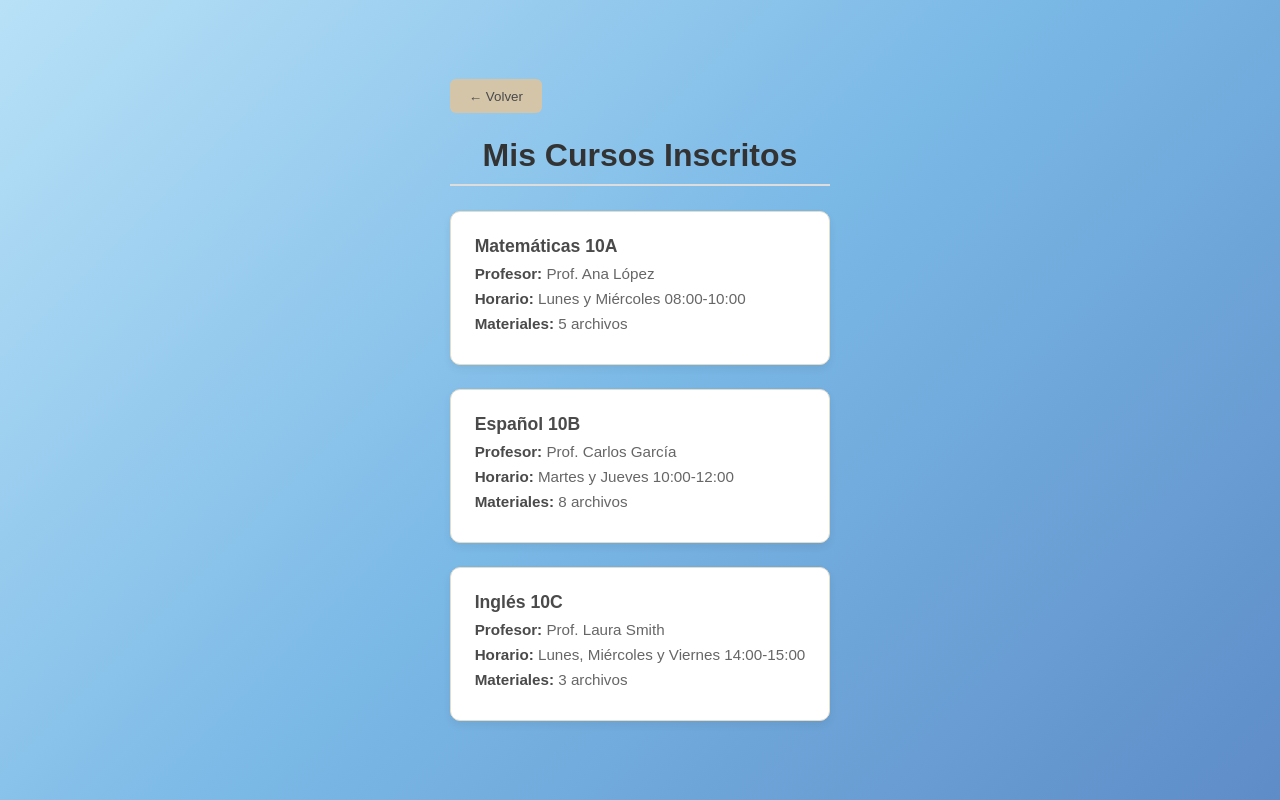
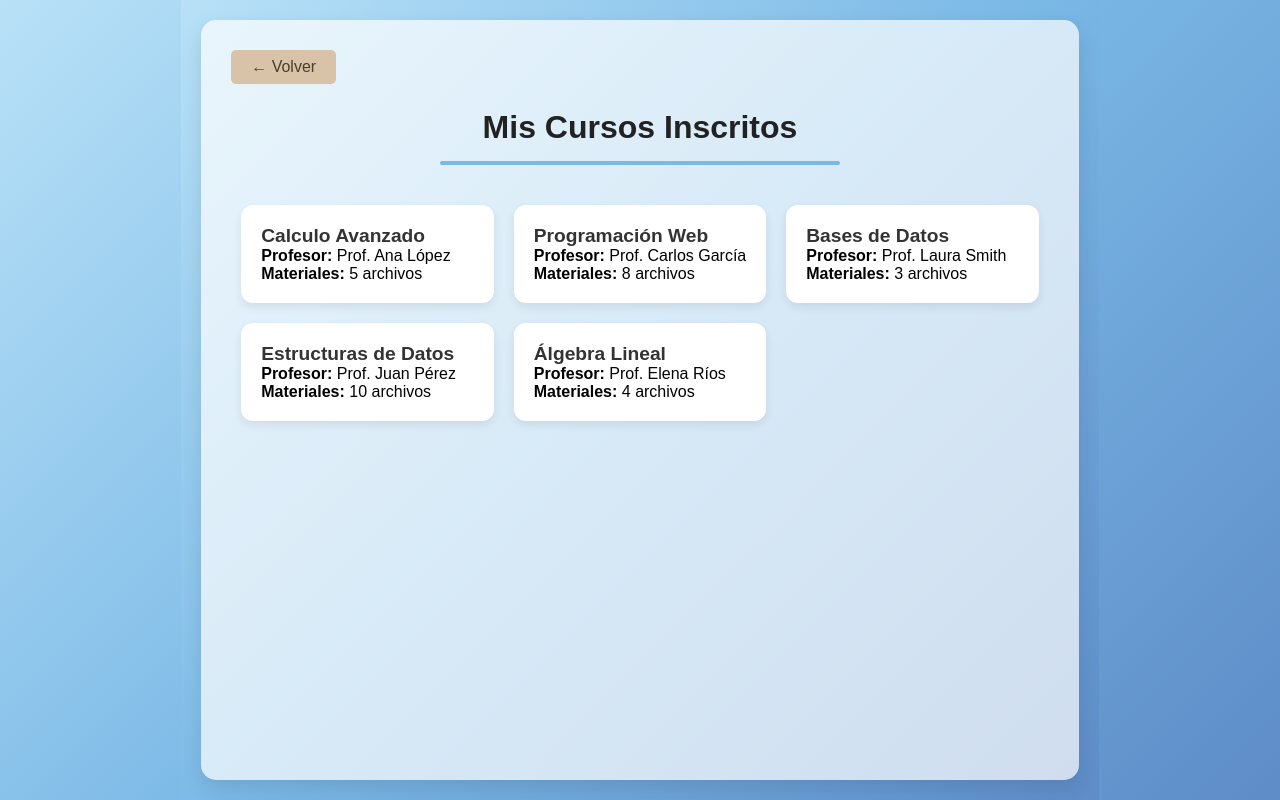
Before and after one commit to FranQui2811/propuesta-react, a React (Create React App) app in the folder frontendassist/: page /User/MyCourses in a window 1280 px wide. Built offline with nearby package versions, Linux system fonts and the light colour scheme.

Commit message:
se hace interfaz home de estudiante, se puede ver mis cursos y asistencia

```diff
--- a/frontendassist/src/App.js
+++ b/frontendassist/src/App.js
@@ -6,6 +6,7 @@ import { RecoverPassword } from './Components/Page/RecoverPassword/RecoverPasswo
 import { HomeAdmin } from './Components/Page/Admin/HomeAdmin/HomeAdmin';
 import { HomeUser } from './Components/Page/User/HomeUser/HomeUser';
 import { MyCourses } from './Components/Page/User/MyCourses/MyCourses';
+import { AttendanceHistoryUser } from './Components/Page/User/AttendanceHistoryUser/AttendanceHistoryUser';
 import { HomeTeacher } from './Components/Page/Teacher/HomeTeacher/HomeTeacher';
 import { RegisterAssist } from './Components/Page/Teacher/RegisterAssist/RegisterAssist';
 import { ManageCourses } from './Components/Page/Teacher/ManageCourses/ManageCourses';
@@ -24,6 +25,7 @@ function App() {
         <Route path="/HomeAdmin" element={<HomeAdmin/>}></Route>
         <Route path="/HomeUser" element={<HomeUser/>}></Route>
         <Route path="/User/MyCourses" element={<MyCourses />} />
+        <Route path="/User/AttendanceHistoryUser" element={<AttendanceHistoryUser/>} />
         <Route path="/HomeTeacher" element={<HomeTeacher/>}></Route>
         <Route path="/Teacher/Courses" element={<ManageCourses/>}></Route>
         <Route path="/Teacher/Attendance" element={<TakeAttendance/>}></Route>
--- /dev/null
+++ b/frontendassist/src/Components/Page/User/AttendanceHistoryUser/AttendanceHistoryUser.css
@@ -0,0 +1,174 @@
+/* ============================
+   CONTENEDOR PRINCIPAL
+=============================== */
+.attendance-history-container-User {
+    padding: 20px;
+    /* Fondo con degradado azul (mismo estilo que MyCourses) */
+    background: linear-gradient(135deg, #b8e1f7, #7ab8e6, #5e8cc7);
+    min-height: 100vh;
+    display: flex;
+    justify-content: center;
+}
+
+.attendance-history-wrapper-User {
+    width: 100%;
+    max-width: 900px; /* Ancho para centrar la tabla */
+    padding: 30px;
+    border-radius: 15px;
+    /* Fondo del wrapper blanco semi-transparente */
+    background-color: rgba(255, 255, 255, 0.9);
+    box-shadow: 0 8px 20px rgba(0, 0, 0, 0.1);
+}
+
+
+/* ============================
+   BOTÓN VOLVER (Estilo Arena)
+=============================== */
+.back-button-User {
+    background-color: #d8c2a8; /* Color beige/arena */
+    border: none;
+    color: #4c3f2b;
+    padding: 8px 20px;
+    border-radius: 5px;
+    cursor: pointer;
+    margin-bottom: 25px;
+    font-size: 1rem;
+    transition: background-color 0.2s;
+}
+
+.back-button-User:hover {
+    background-color: #c8b298;
+    color: #4c3f2b;
+}
+
+/* ============================
+   TÍTULO Y SEPARADOR
+=============================== */
+.attendance-title-User {
+    color: #222;
+    text-align: center;
+    padding-bottom: 15px;
+    margin-top: 0;
+    margin-bottom: 0;
+    font-size: 1.8rem;
+}
+
+.title-separator-User {
+    width: 400px;
+    height: 4px;
+    background-color: #7ab8e6;
+    margin: 0px auto 30px auto; /* Centra la barra y añade espacio debajo */
+    border-radius: 2px;
+}
+
+/* ============================
+   TABLA DE ASISTENCIA
+=============================== */
+.attendance-table-container-User {
+    width: 100%;
+    overflow-x: auto; /* Para scroll en pantallas muy pequeñas */
+}
+
+.attendance-table-User {
+    width: 100%;
+    border-collapse: collapse; /* Elimina los espacios dobles entre bordes */
+    /* background-color: white; (Ya lo tiene el wrapper, pero se puede añadir) */
+    border-radius: 8px; /* Bordes redondeados para la tabla completa */
+    overflow: hidden; /* Necesario para que el border-radius se aplique */
+    box-shadow: 0 4px 10px rgba(0,0,0,0.05);
+}
+
+/* Encabezados de la tabla */
+.attendance-table-User th {
+    /* Fondo con un toque de azul para el encabezado */
+    background-color: #e6f0fa;
+    color: #333;
+    padding: 15px 12px;
+    text-align: center;
+    border-bottom: 2px solid #cce0f5; /* Línea separadora azul claro */
+    font-weight: 700;
+}
+
+/* El primer encabezado (Materia) debe ir a la izquierda */
+.attendance-table-User th:first-child {
+    text-align: left;
+    width: 40%; /* Dar más espacio a la materia */
+}
+
+/* Filas del cuerpo de la tabla */
+.attendance-table-User td {
+    padding: 15px 12px;
+    border-bottom: 1px solid #f0f0f0;
+    text-align: center;
+    color: #555;
+}
+
+/* La primera celda (Materia) debe ir a la izquierda y tener estilo */
+.attendance-table-User td:first-child {
+    text-align: left;
+    font-weight: 600;
+    color: #333;
+}
+
+/* Estilo para filas pares (opcional, para mejor legibilidad) */
+.attendance-table-User tbody tr:nth-child(even) {
+    background-color: #fafafa;
+}
+
+/* Estilo al pasar el ratón por la fila */
+.attendance-table-User tbody tr:hover {
+    background-color: #f5f5f5;
+    transition: background-color 0.2s;
+}
+
+/* Quitar el borde inferior de la última fila */
+.attendance-table-User tbody tr:last-child td {
+    border-bottom: none;
+}
+
+/* Estilo para porcentaje bajo (si lo usas) */
+.low-attendance {
+    color: #dc3545; /* Rojo de advertencia */
+    font-weight: bold;
+}
+
+/* ============================
+   RESPONSIVE DESIGN (Corregido y Ajustado)
+=============================== */
+
+/* Tabletas y pantallas medianas (max-width: 900px) */
+@media (max-width: 900px) {
+    .attendance-history-wrapper-User {
+        max-width: 700px;
+        padding: 30px 20px;
+    }
+
+    .title-separator-User {
+        width: 250px;
+    }
+
+    .attendance-table-User th,
+    .attendance-table-User td {
+        padding: 12px 10px;
+        font-size: 0.95rem;
+    }
+}
+
+/* Dispositivos Móviles (max-width: 600px) */
+@media (max-width: 600px) {
+    .attendance-history-wrapper-User {
+        /* Si usaste la Opción A (centrado de bloque), no necesitas el margin aquí */
+        /* Si usaste la Opción B (Flexbox), ajusta el margin: */
+        margin: 1px auto; /* Centrado y margen */
+        margin-bottom: 200px;
+        padding: 20px 15px;
+    }
+
+    /* ... el resto de estilos de la tabla ... */
+
+    .title-separator-User {
+        /* Barra de separación pequeña */
+        width: 80px;
+        margin-bottom: 20px;
+    }
+}
--- /dev/null
+++ b/frontendassist/src/Components/Page/User/AttendanceHistoryUser/AttendanceHistoryUser.jsx
@@ -0,0 +1,65 @@
+import React, { useState, useEffect } from 'react';
+import { useNavigate } from 'react-router-dom';
+import './AttendanceHistoryUser.css';
+
+export const AttendanceHistoryUser = () => {
+    // ... (Tu estado y useEffect se mantienen sin cambios) ...
+    const [courseAttendanceSummary, setCourseAttendanceSummary] = useState([
+        { materia: 'Cálculo Avanzado', totalClases: 6, asistencias: 3, ausencias: 3, },
+        { materia: 'Programación Web', totalClases: 3, asistencias: 3, ausencias: 0,  },
+        { materia: 'Bases de Datos', totalClases: 1, asistencias: 1, ausencias: 0,  },
+    ]);
+    const navigate = useNavigate();
+
+    // ... (Tu lógica de useEffect, isLoading y error se mantienen sin cambios) ...
+
+    return (
+        <div className="attendance-history-container-User">
+            {/* === Nuevo Wrapper (Contenedor Blanco) === */}
+            <div className="attendance-history-wrapper-User">
+
+                {/* Botón Volver - CLASE MODIFICADA */}
+                <button
+                    onClick={() => navigate(-1)}
+                    className="back-button-User"
+                >
+                    ← Volver
+                </button>
+
+                <h1 className="attendance-title-User">Historial de Asistencia</h1>
+                {/* Separador de Título */}
+                <div className="title-separator-User"></div>
+
+                <div className="attendance-table-container-User">
+                    {courseAttendanceSummary.length === 0 ? (
+                        <p>Aún no hay registros de asistencia disponibles.</p>
+                    ) : (
+                        <table className="attendance-table-User">
+                            <thead>
+                                <tr>
+                                    <th>Materia</th>
+                                    <th>Total Clases</th>
+                                    <th>Asistencias</th>
+                                    <th>Ausencias</th>
+                                </tr>
+                            </thead>
+                            <tbody>
+                                {courseAttendanceSummary.map((item, index) => (
+                                    <tr key={index}>
+                                        <td>{item.materia}</td>
+                                        <td>{item.totalClases}</td>
+                                        <td>{item.asistencias}</td>
+                                        <td>{item.ausencias}</td>
+                                    </tr>
+                                ))}
+                            </tbody>
+                        </table>
+                    )}
+                </div>
+            {/* Cierre del Wrapper */}
+            </div>
+        </div>
+    );
+};
+
+export default AttendanceHistoryUser;
--- a/frontendassist/src/Components/Page/User/MyCourses/MyCourses.css
+++ b/frontendassist/src/Components/Page/User/MyCourses/MyCourses.css
@@ -1,128 +1,128 @@
-/* Contenedor principal (mantiene la estructura de MyCourses) */
-.attendance-container {
+/* ============================
+   CONTENEDOR PRINCIPAL
+=============================== */
+.my-courses-container-user {
     padding: 20px;
-    /* Usa el mismo fondo para consistencia */
-    background-color: #f7f9fc;
+    /* Fondo con degradado azul */
+    background: linear-gradient(135deg, #b8e1f7, #7ab8e6, #5e8cc7);
     min-height: 100vh;
     display: flex;
     justify-content: center;
 }
 
-/* Wrapper para limitar el ancho y centrar (mantiene la estructura) */
-.attendance-wrapper {
+.my-courses-wrapper-user {
     width: 100%;
-    max-width: 1000px; /* Un poco más estrecho, ideal para tablas */
+    max-width: 1000px;
+    padding: 30px; /* Aumenta el padding dentro del wrapper */
+    border-radius: 15px;
+    /* === CAMBIO CLAVE 3: Fondo del Wrapper === */
+    background-color: rgba(255, 255, 255, 0.7); /* Fondo blanco semi-transparente para un look limpio */
+    box-shadow: 0 8px 20px rgba(0, 0, 0, 0.1);
 }
 
-h1 {
-    color: #333;
+/* ============================
+   BOTÓN VOLVER
+=============================== */
+.back-button-user {
+    /* === CAMBIO CLAVE 1: Estilo del botón (Beige/Arena) === */
+    background-color: #d8c2a8; /* Color beige/arena */
+    border: none; /* Eliminar el borde */
+    color: #4c3f2b; /* Color de texto oscuro para contraste */
+    padding: 8px 20px;
+    border-radius: 5px;
+    cursor: pointer;
     margin-bottom: 25px;
-    text-align: center;
-    border-bottom: 2px solid #ddd;
-    padding-bottom: 10px;
+    margin-left: 0; /* Aseguramos que esté alineado con el borde del wrapper */
+    font-size: 1rem;
+    transition: background-color 0.2s;
 }
 
-/* Botón de Volver (mantiene la estética de MyCourses) */
-.back-button {
-    background: none;
-    border: 1px solid #007bff; /* Color primario */
-    color: #007bff;
-    padding: 8px 15px;
-    border-radius: 5px;
-    cursor: pointer;
-    margin-bottom: 20px;
-    transition: background-color 0.3s, color 0.3s;
+.back-button-user:hover {
+    background-color: #c8b298; /* Un tono más oscuro al pasar el ratón */
+    color: #4c3f2b;
 }
 
-.back-button:hover {
-    background-color: #007bff;
-    color: white;
+/* ============================
+   TÍTULO
+=============================== */
+h1 {
+    color: #222;
+    text-align: center;
+    padding-bottom: 15px; /* Más espacio para la barra */
+    margin-top: 0;
+    margin-bottom: 0; /* Eliminamos el margin-bottom del h1 */
 }
 
-/* --- Estilos Específicos de la Tabla de Asistencia --- */
-
-.attendance-table-container {
-    overflow-x: auto; /* Para manejo en móviles/pantallas pequeñas */
-    background: #ffffff; /* Fondo blanco como las tarjetas */
-    border-radius: 10px;
-    box-shadow: 0 4px 10px rgba(0, 0, 0, 0.1);
-    padding: 20px; /* Añadimos padding para separar la tabla del borde del contenedor */
+/* === CAMBIO CLAVE 2: Barra de Separación debajo del Título === */
+.title-separator-user {
+    width: 400px; /* Ancho de la barra */
+    height: 4px; /* Altura de la barra */
+    background-color: #7ab8e6; /* Color azul, puedes cambiarlo a #333 si quieres negro */
+    margin: 0px auto 30px auto; /* Centra la barra y añade espacio debajo */
+    border-radius: 2px;
 }
 
-table {
-    width: 100%;
-    border-collapse: collapse;
+/* ============================
+   LISTA DE CURSOS (GRID DE 3)
+=============================== */
+.courses-row-user {
+    display: grid;
+    grid-template-columns: repeat(3, 1fr);
+    gap: 20px;
+    padding: 10px;
+    margin: 0 auto;
 }
 
-/* Encabezado de la tabla */
-table thead th {
-    background-color: #f0f0f0; /* Fondo claro para el encabezado */
-    color: #333;
-    padding: 12px 15px;
-    text-align: left;
-    font-size: 1em;
-    border-bottom: 2px solid #ddd;
+
+/* ============================
+   TARJETAS
+=============================== */
+.course-card-user {
+    background: white;
+    padding: 20px;
+    border-radius: 12px;
+    /* Box shadow más suave para complementar el fondo */
+    box-shadow: 0 4px 10px rgba(0,0,0,0.08);
 }
 
-/* Cuerpo de la tabla */
-table tbody tr {
-    border-bottom: 1px solid #eee;
+.course-card-user h3 {
+    margin-top: 0;
+    color: #333;
+    font-size: 1.2rem;
 }
 
-table tbody tr:last-child {
-    border-bottom: none; /* Eliminar borde inferior de la última fila */
+.course-info-user strong {
+    color: #000;
 }
 
-table tbody tr:hover {
-    background-color: #f9f9f9;
+/* ============================
+   RESPONSIVE — AJUSTE DE GRID
+=============================== */
+
+/* Tablet/Pantallas medianas: 2 columnas */
+@media (max-width: 900px) {
+    .courses-row-user {
+        grid-template-columns: repeat(2, 1fr);
+        gap: 15px;
+    }
 }
 
-table tbody td {
-    padding: 12px 15px;
-    color: #555;
-    font-size: 0.95em;
-    vertical-align: middle;
+/* Móviles: 1 columna */
+@media (max-width: 600px) {
+    .my-courses-wrapper-user {
+        padding: 20px; /* Reducimos el padding en móvil */
+    }
+    /* Estilo General (Aplicado también en PC) */
+.title-separator-user {
+    width: 200px; /* Ancho para PC/Tablet */
+    height: 4px;
+    background-color: #7ab8e6;
+    margin: 0px auto 30px auto; /* Crucial para centrar y añadir espacio */
+    border-radius: 2px;
 }
 
-/* Estilos para resaltar datos importantes */
-.attended {
-    color: #28a745; /* Verde (como el botón de materiales) */
-    font-weight: bold;
+    .courses-row-user {
+        grid-template-columns: 1fr;
+        gap: 15px;
+    }
 }
-
-.absences {
-    color: #dc3545; /* Rojo para alerta */
-    font-weight: bold;
-}
-
-/* Estilo para las filas que tienen un índice de ausencias que requiere atención */
-tr.low-attendance {
-    background-color: #fff8e1; /* Amarillo muy suave */
-}
-
-/* Botón de Detalles (adaptado del botón de materiales, pero más pequeño/gris) */
-.details-btn {
-    background-color: #007bff; /* Color primario */
-    color: white;
-    border: none;
-    padding: 8px 12px;
-    border-radius: 5px;
-    cursor: pointer;
-    font-size: 0.9em;
-    transition: background-color 0.3s ease;
-}
-
-.details-btn:hover {
-    background-color: #0056b3;
-}
-
-/* Mensaje sin datos (mantiene la estructura de no-courses) */
-.no-data {
-    text-align: center;
-    padding: 30px;
-    color: #6c757d;
-    font-size: 1.2em;
-    background: #e9ecef;
-    border-radius: 8px;
-    margin-top: 30px;
-}
--- a/frontendassist/src/Components/Page/User/MyCourses/MyCourses.jsx
+++ b/frontendassist/src/Components/Page/User/MyCourses/MyCourses.jsx
@@ -12,75 +12,70 @@ export const MyCourses = () => {
   const courses = [
     {
       id: 1,
-      name: 'Matemáticas 10A',
+      name: 'Calculo Avanzado',
       teacher: 'Prof. Ana López',
-      schedule: 'Lunes y Miércoles 08:00-10:00',
       materials: 5
     },
     {
       id: 2,
-      name: 'Español 10B',
+      name: 'Programación Web',
       teacher: 'Prof. Carlos García',
-      schedule: 'Martes y Jueves 10:00-12:00',
       materials: 8
     },
     {
       id: 3,
-      name: 'Inglés 10C',
+      name: 'Bases de Datos',
       teacher: 'Prof. Laura Smith',
-      schedule: 'Lunes, Miércoles y Viernes 14:00-15:00',
       materials: 3
     },
-    // {
-    //   id: 3,
-    //   name: 'Inglés 10C',
-    //   teacher: 'Prof. Laura Smith',
-    //   schedule: 'Lunes, Miércoles y Viernes 14:00-15:00',
-    //   materials: 3
-    // },
+    {
+      id: 4,
+      name: 'Estructuras de Datos',
+      teacher: 'Prof. Juan Pérez',
+      materials: 10
+    },
+    {
+      id: 5,
+      name: 'Álgebra Lineal',
+      teacher: 'Prof. Elena Ríos',
+      materials: 4
+    },
   ];
 
   return (
-    <div className="my-courses-container">
-      <div className="my-courses-wrapper">
+    <div className="my-courses-container-user">
+      <div className="my-courses-wrapper-user">
         <button
           onClick={() => navigate(-1)}
-          className="back-button"
+          className="back-button-user"
         >
           ← Volver
         </button>
 
         <h1>Mis Cursos Inscritos</h1>
+        <div className="title-separator-user"></div>
 
         {/* Verifica si hay cursos para mostrar */}
         {courses.length === 0 ? (
-          <p className="no-courses">No estás inscrito en ningún curso actualmente.</p>
+          <p className="no-courses-user">No estás inscrito en ningún curso actualmente.</p>
         ) : (
-          <div className="courses-grid">
+          /* === CONTENEDOR HORIZONTAL === */
+          <div className="courses-row-user">
             {courses.map((course) => (
-              <div key={course.id} className="course-card">
+              <div key={course.id} className="course-card-user">
                 <h3>{course.name}</h3>
 
-                <p className="course-info">
+                <p className="course-info-user">
                   <strong>Profesor:</strong> {course.teacher}
                 </p>
-                <p className="course-info">
-                  <strong>Horario:</strong> {course.schedule}
-                </p>
-                <p className="course-info">
+
+                <p className="course-info-user">
                   <strong>Materiales:</strong> {course.materials} archivos
                 </p>
-
-                {/* Botón para ver los materiales del curso */}
-                {/* <button
-                  onClick={() => alert(`Navegando a materiales de ${course.name}`)}
-                  className="view-materials-btn"
-                >
-                  Ver Materiales
-                </button> */}
               </div>
             ))}
           </div>
+          /* === FIN CONTENEDOR HORIZONTAL === */
         )}
       </div>
     </div>
```
Also changed, not shown: frontendassist/src/Components/Page/User/HomeUser/HomeUser.jsx (+9 -9 lines).
